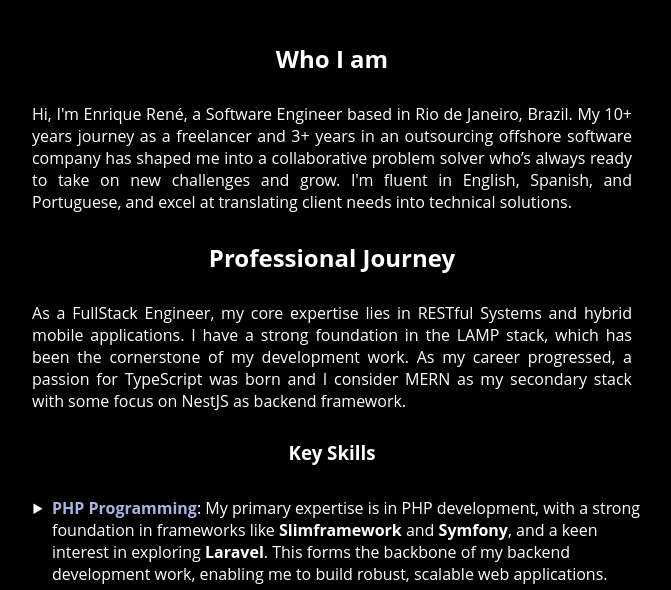
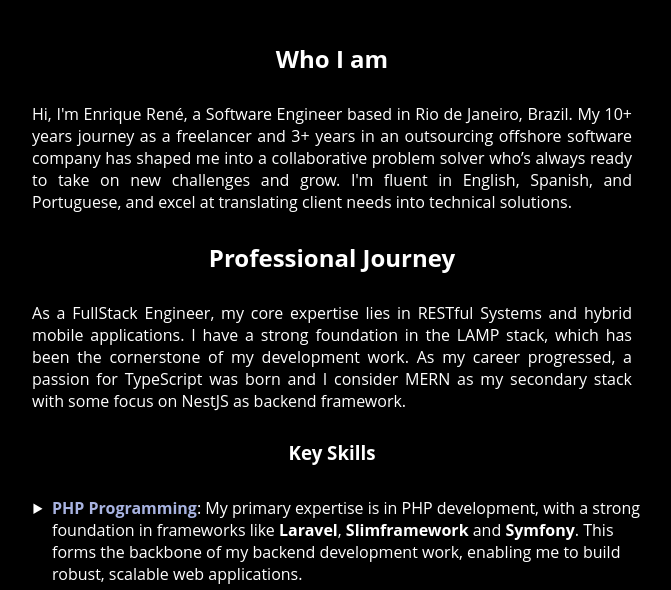
Before and after one commit to enriquerene/curriculum-vitae, a website: page index.html in a window 1280 px wide. Shown: the part 358-948 px from the top of the page, without its empty margins (308-979 px from the left). Drawn offline with Linux system fonts and the light colour scheme; files whose address does not match are found by name; a web font is replaced by a local one.

Commit message:
included Laravel as experience instead only interest

```diff
--- a/index.html
+++ b/index.html
@@ -122,7 +122,7 @@
 
         <h3 class="resume-title">Key Skills</h3>
         <ul class="skills-list">
-          <li class="skill"><strong><span class="php">PHP Programming</span></strong>: My primary expertise is in PHP development, with a strong foundation in frameworks like <strong>Slimframework</strong> and <strong>Symfony</strong>, and a keen interest in exploring <strong>Laravel</strong>. This forms the backbone of my backend development work, enabling me to build robust, scalable web applications.</li>
+          <li class="skill"><strong><span class="php">PHP Programming</span></strong>: My primary expertise is in PHP development, with a strong foundation in frameworks like <strong>Laravel</strong>, <strong>Slimframework</strong> and <strong>Symfony</strong>. This forms the backbone of my backend development work, enabling me to build robust, scalable web applications.</li>
           <li class="skill"><strong><span class="reactjs">ReactJS</span></strong>: Profound experience in developing dynamic and responsive user interfaces, leveraging the complete lifecycle of it. Skilled in both class and functional components, hooks, and context API.</li>
           <li class="skill"><strong><span class="reactjs">React Native</span></strong>: Specializing in React Native for mobile app development, I focus on crafting high-performance, native-like mobile applications. This expertise is central to my capabilities in delivering comprehensive mobile solutions.</li>
           <li class="skill"><strong><span class="wordpress">WordPress Development</span></strong>: A significant part of my skill set is dedicated to WordPress, where I am adept at custom plugin and theme development, WP CLI, WP REST API, and integrating e-commerce solutions with the Woocommerce plugin. Rapid development and successful outcomes.</li>
```
